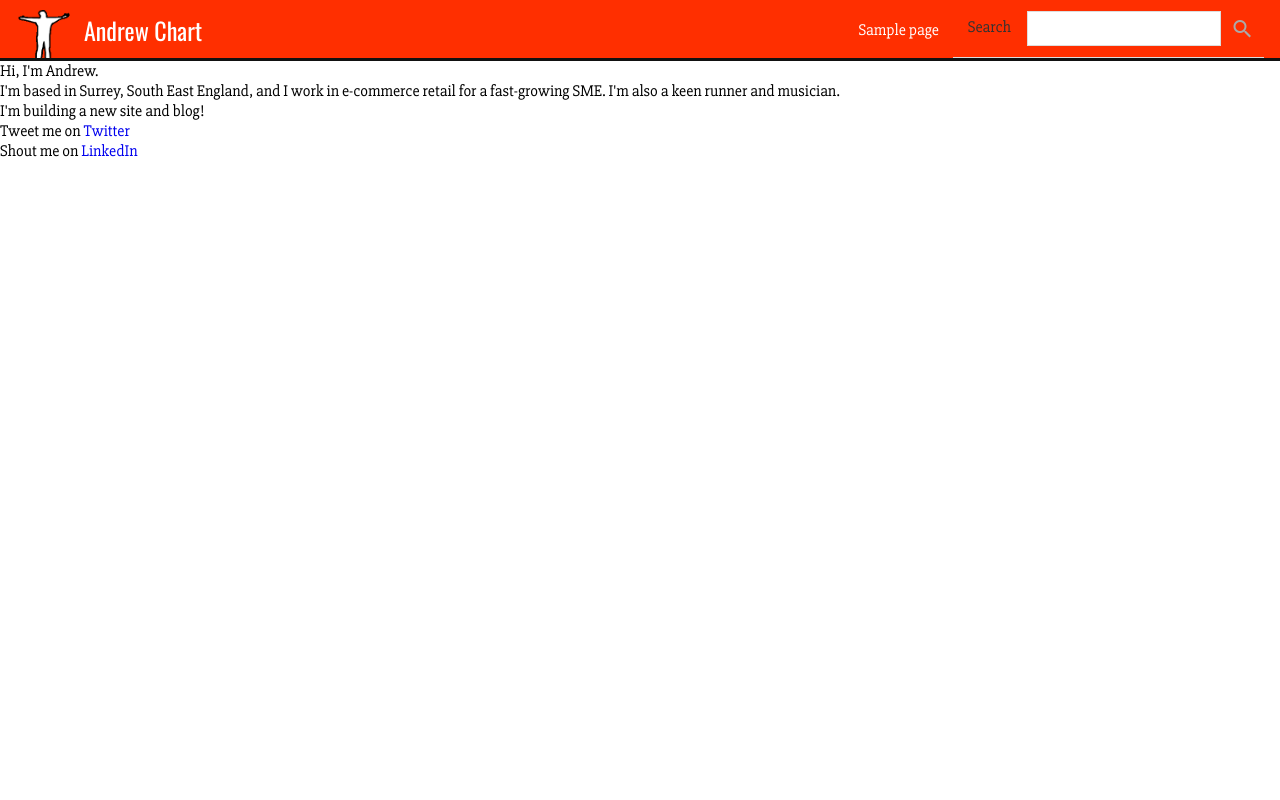
After one commit to andrewchart/andrewchart.co.uk-2017, a WordPress theme: template wp-content/themes/andrewchart2017/page-home.php in a window 1280 px wide. The commit adds this page. Run offline with PHP 8.4 and a stand-in for WordPress, Linux system fonts and the light colour scheme; the site name, menu and one post (Sample post) are stand-ins, and other content is empty; some libraries are stand-ins or nearby versions.

Commit message:
Continued theme development

```diff
--- a/wp-content/themes/andrewchart2017/header.php
+++ b/wp-content/themes/andrewchart2017/header.php
@@ -23,7 +23,7 @@
 	</head>
 	<body>
 
-    <?php if(!is_home()): ?>
+    <?php if(!is_front_page()): ?>
     <header class="site-header site-header__slim">
 
       <div class="logo">
@@ -39,4 +39,25 @@
 
 
     </header>
+
+    <?php else: ?>
+
+    <div class="above-fold__home">
+      <header class="site-header site-header__home">
+
+        <div class="menu-button-area">
+          <button class="button menu-button">Menu</button>
+        </div>
+
+        <?php the_content(); ?>
+
+        <div class="logo"></div>
+
+        <?php include_once('nav.php'); ?>
+
+      </header>
+
+      <div class="see-more"><button class="material-icons scroll-down">expand_more</button></div>
+    </div>
+
     <?php endif; ?>
--- a/wp-content/themes/andrewchart2017/nav.php
+++ b/wp-content/themes/andrewchart2017/nav.php
@@ -7,7 +7,13 @@
   <ul>
     <li class="home-item"><a href="<?php echo home_url(); ?>" title="Home">Home</a></li>
     <?php wp_list_categories(array('hide_empty' => 0, 'exclude' => 1, 'depth' => 2, 'order' => 'DESC', 'title_li' => null)); ?>
-    <?php wp_list_pages(array('title_li' => null)); ?>
+    <?php wp_list_pages(array('title_li' => null, 'exclude' => 10)); ?>
   </ul>
 
+  <form class="search-form" action="<?php echo home_url();?>" method="GET">
+    <label for="search-box">Search</label>
+    <input type="text" name="s" id="search-box" class="search-box" value="" />
+    <input type="submit" class="material-icons search-icon" value="search" />
+  </form>
+
 </nav>
--- /dev/null
+++ b/wp-content/themes/andrewchart2017/page-home.php
@@ -0,0 +1,24 @@
+<?php get_header(); ?>
+
+
+<section class="homepage-content">
+
+  <p>Hi, I'm Andrew.</p>
+  <p>I'm based in Surrey, South East England, and I
+    work in e-commerce retail for a fast-growing SME.
+    I'm also a keen runner and musician.</p>
+
+  <p>I'm building a new site and blog!</p>
+
+  <nav>
+    <ul>
+      <li>Tweet me on <a href="https://twitter.com/@andrewchart">Twitter</a></li>
+      <li>Shout me on <a href="https://www.linkedin.com/in/andrew-chart-b89a9153">LinkedIn</a></li>
+    </ul>
+  </nav>
+
+</section>
+
+
+
+<?php get_footer(); ?>
--- a/wp-content/themes/andrewchart2017/style.css
+++ b/wp-content/themes/andrewchart2017/style.css
@@ -17,6 +17,7 @@ html, body {
   font-size: 16px;
   font-family: 'Slabo 27px', 'Georgia', serif;
   min-width: 300px;
+  height: 100%;
 }
 
 h1, h2, h3, h4, h5, h6 {
@@ -28,24 +29,55 @@ h1, h3, h5 {
 }
 
 a { text-decoration: none; }
-button { font-family: 'Slabo 27px', 'Georgia', serif; }
+
+li { list-style: none; }
+
+button {
+  font-family: 'Slabo 27px', 'Georgia', serif;
+  background-color: transparent;
+  border: 0;
+}
+
+input[type=text] {
+  font-family: 'Slabo 27px', 'Georgia', serif;
+  border: 1px solid #ddd;
+  color: #777;
+}
+
 
 
 
 /* HEADERS */
+.above-fold__home {
+  width:100%;
+  height: 100%;
+  max-height: 100%;
+  text-align: center;
+  overflow: hidden;
+
+  display: -webkit-box;
+  display: -ms-flexbox;
+  display: -webkit-flex;
+  display: flex;
+}
+
 .site-header {
   background-color: #ff2f00;
   position: relative;
   color: #fff;
 }
 
-.site-header__slim {
-  border-bottom: 3px solid #111;
-  height: 58px;
-}
+/* Homepage Header */
+.site-header__home {
+  margin-bottom: 44px;
 
-.site-header__home {
-  text-align: center;
+  display: -webkit-box;
+  display: -ms-flexbox;
+  display: -webkit-flex;
+  display: flex;
+
+  -webkit-flex-direction: column;
+  flex-direction: column;
 }
 
 .site-header__home .headline-text {
@@ -59,8 +91,58 @@ button { font-family: 'Slabo 27px', 'Georgia', serif; }
 
 }
 
+.site-header__home .logo {
 
-.logo {
+  /*background-image: url(img/a/640.png);
+  background-size: cover;
+  background-repeat: no-repeat;
+  background-position: -325px 4px;*/
+  background-color: gold;
+
+  flex-grow: 10;
+
+}
+
+.site-header .menu-button {
+  font-size: 1em;
+  margin: 0.85em 0.8em;
+  padding: 0.4em;
+  background-color: transparent;
+  color: #eee;
+  border: 1px solid #eee;
+  border-radius: 4px;
+}
+
+.site-header__home .menu-button-area {
+  text-align: right;
+}
+
+.above-fold__home .see-more {
+  position: absolute;
+  width: 100%;
+  max-height: 44px;
+  bottom: 0;
+  text-align: center;
+  background-color: #fff;
+}
+
+.above-fold__home .see-more .scroll-down {
+  font-size: 2em;
+  padding: 4px;
+  color: #aaa;
+}
+
+.above-fold__home .see-more .scroll-down:active {
+  color: #9bd0da;
+}
+
+/* Slim Header */
+.site-header__slim {
+  border-bottom: 3px solid #111;
+  height: 58px;
+}
+
+.site-header__slim .logo {
     height: 100%;
     width: 100%;
     text-align: center;
@@ -73,8 +155,7 @@ button { font-family: 'Slabo 27px', 'Georgia', serif; }
     background-position: -55px 4px;
 }
 
-
-.logo a {
+.site-header__slim .logo a {
   color: #fff;
   display: block;
   padding: 0.5em 0;
@@ -87,20 +168,6 @@ button { font-family: 'Slabo 27px', 'Georgia', serif; }
   right: 0;
 }
 
-.site-header__home .menu-button-area {
-  text-align: right;
-}
-
-.site-header .menu-button {
-  font-size: 1em;
-  margin: 0.85em 0.8em;
-  padding: 0.4em;
-  background-color: transparent;
-  color: #eee;
-  border: 1px solid #eee;
-  border-radius: 4px;
-}
-
 
 /* NAV */
 .main-nav {
@@ -110,6 +177,7 @@ button { font-family: 'Slabo 27px', 'Georgia', serif; }
   left: 0;
   height: 100%;
   width: 87%;
+  min-width: 278px;
   max-width: 400px;
   transform: translateX(-102%);
   transition: transform 0.33s cubic-bezier(0,0,0.3,1);
@@ -123,6 +191,7 @@ button { font-family: 'Slabo 27px', 'Georgia', serif; }
 
 .main-nav.open {
   transform: translateX(0);
+  overflow: scroll;
 }
 
 .main-nav .dismiss {
@@ -161,3 +230,97 @@ button { font-family: 'Slabo 27px', 'Georgia', serif; }
 .main-nav > ul > li > ul.children {
   display: none;
 }
+
+.main-nav .search-form {
+  padding: 0.7em 0 0.7em 0.9em;
+  border-bottom: 1px solid #ddd;
+  position: relative;
+  color: #333;
+
+  display: flex;
+  justify-content: space-between;
+}
+
+.main-nav .search-form label {
+  margin-right: 1em;
+  line-height: 200%;
+}
+
+.main-nav .search-form .search-box {
+  font-size: 1em;
+  padding: 0.3em 0.4em;
+
+  flex-grow: 10
+}
+
+.main-nav .search-form .search-icon {
+  height: 100%;
+  padding: 0.1em 0.4em;
+  background: none;
+  border: 0;
+  color: #aaa;
+}
+
+.main-nav .search-form .search-icon:active {
+  color: #9bd0da;
+}
+
+
+
+
+
+/* 768 Breakpoint */
+@media screen and (min-width: 768px) {
+
+  .site-header__slim {
+    display: flex;
+    justify-content: space-between;
+  }
+
+  .site-header .menu-button-area {
+    display: none;
+  }
+
+  .site-header__slim .logo {
+    width: auto;
+    text-align: left;
+    padding-left: 84px;
+    margin-right: 1em;
+  }
+
+  .site-header__slim .main-nav {
+    display: flex;
+    position: static;
+    transform: translateX(0);
+    background: none;
+    box-shadow: none;
+    width: auto;
+    max-width: none;
+    margin: 0 1em;
+  }
+
+  .site-header__slim .main-nav .dismiss {
+    display: none;
+  }
+
+  .site-header__slim .main-nav ul {
+    border: 0;
+    height: 100%;
+    display: flex;
+  }
+
+  .site-header__slim .main-nav .home-item {
+    display: none;
+  }
+
+  .site-header__slim .main-nav li {
+    border: 0;
+    height: 100%;
+    line-height: 200%;
+  }
+
+  .site-header__slim .main-nav li a {
+    color: #fff;
+  }
+
+}
```
Also changed, not shown: wp-content/themes/andrewchart2017/index.php (+0 -13 lines).
